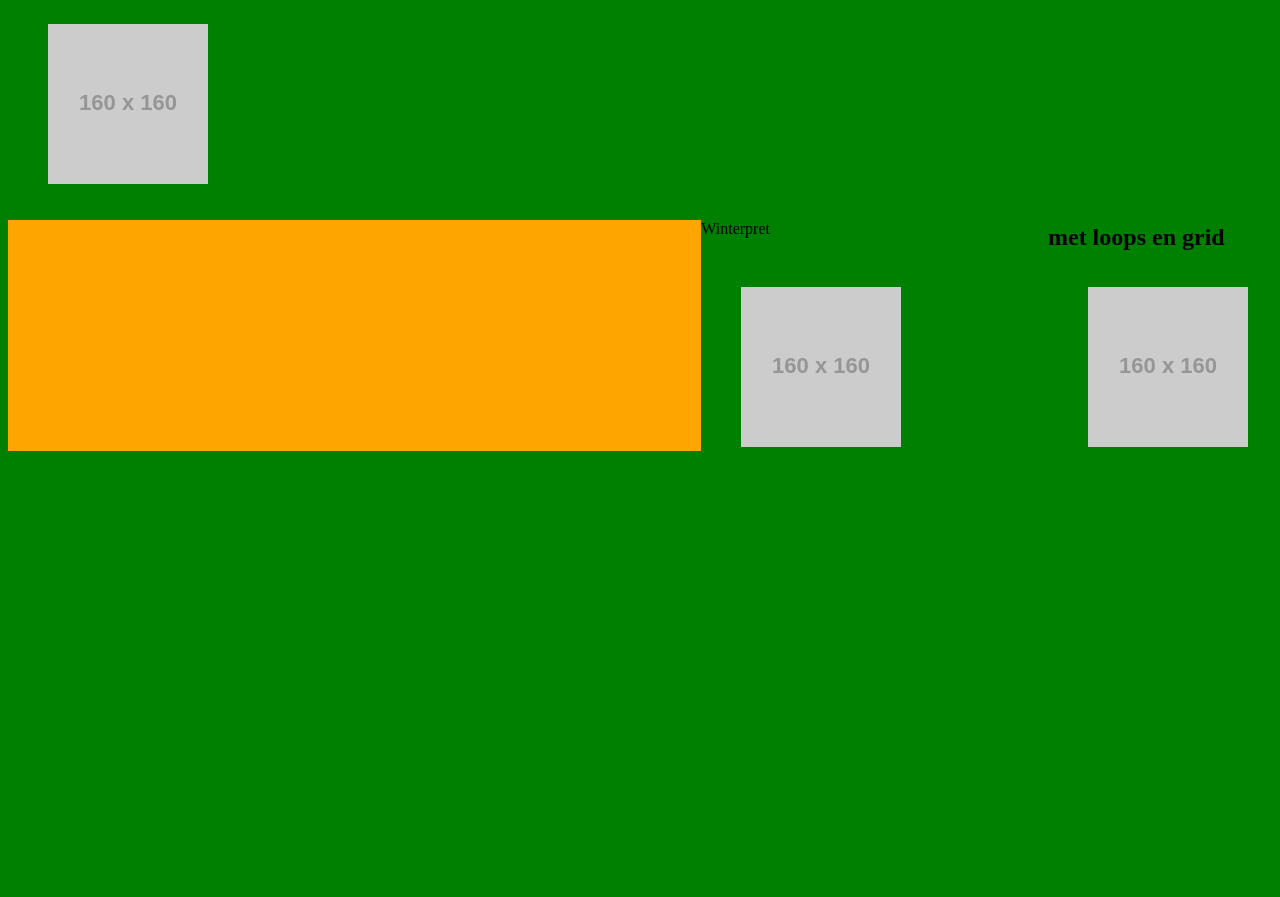
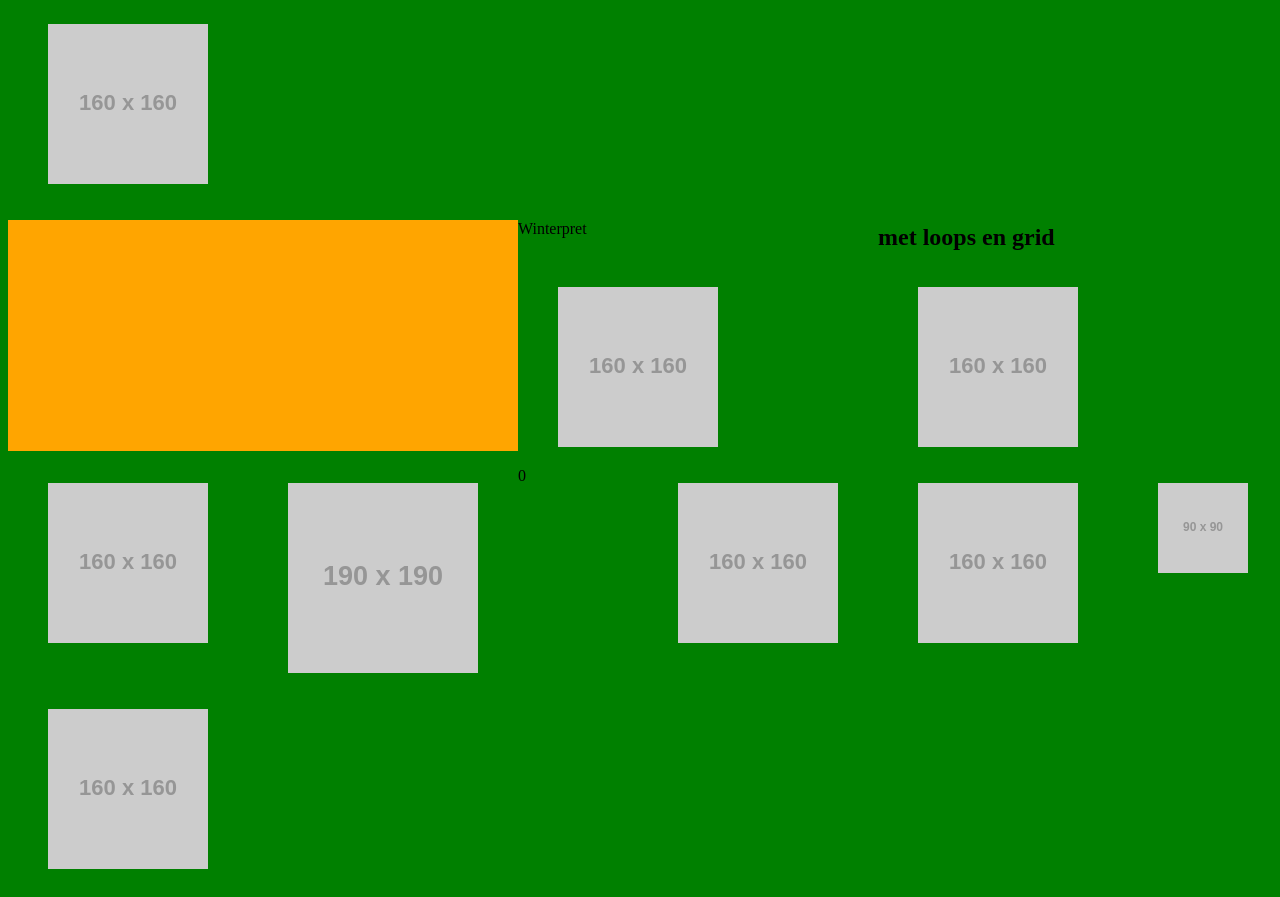
Before and after one commit to LeroyAndrade/J1P2KerstmetLoop, a plain HTML site: page www/index.html in a window 1280 px wide. Before the commit the page ends 800 px from the top, so only its background shows below. Drawn offline with Linux system fonts and the light colour scheme; placeholder pictures from the web are drawn by us.

Commit message:
Extra grid
^extra grid colums

```diff
--- a/www/index.html
+++ b/www/index.html
@@ -14,17 +14,19 @@
 
   <body lang="nl">
 <main id="wrapper">
-  <p id="grid0"></p>
+  <p id="grid0">&nbsp;</p>
   <p id="grid1">Winterpret</p>
   <h2 id="grid2">met loops en grid</h2>
   <figure id="grid3"><img src="https://via.placeholder.com/160"></figure>
   <figure id="grid4"><img src="https://via.placeholder.com/160"></figure>
   <figure id="grid5"><img src="https://via.placeholder.com/160"></figure>
-
+  <figure id="grid6"><img src="https://via.placeholder.com/160"></figure>
+  <figure id="grid7"><img src="https://via.placeholder.com/190"></figure>0
+  <figure id="grid8"><img src="https://via.placeholder.com/160"></figure>
+  <figure id="grid9"><img src="https://via.placeholder.com/160"></figure>
+  <figure id="grid10"><img src="https://via.placeholder.com/90"></figure>
+  <figure id="grid11"><img src="https://via.placeholder.com/160"></figure>
   <!--
-  <figure id="grid6"><img src="https://via.placeholder.com/160"></figure>
-  <figure id="grid7"><img src="https://via.placeholder.com/160"></figure>
-  <figure id="grid8"><img src="https://via.placeholder.com/160"></figure>
   <figure id="grid9"><img src="https://via.placeholder.com/160"></figure>
   <figure id="grid10"><img src="https://via.placeholder.com/160"></figure>
 -->
```
